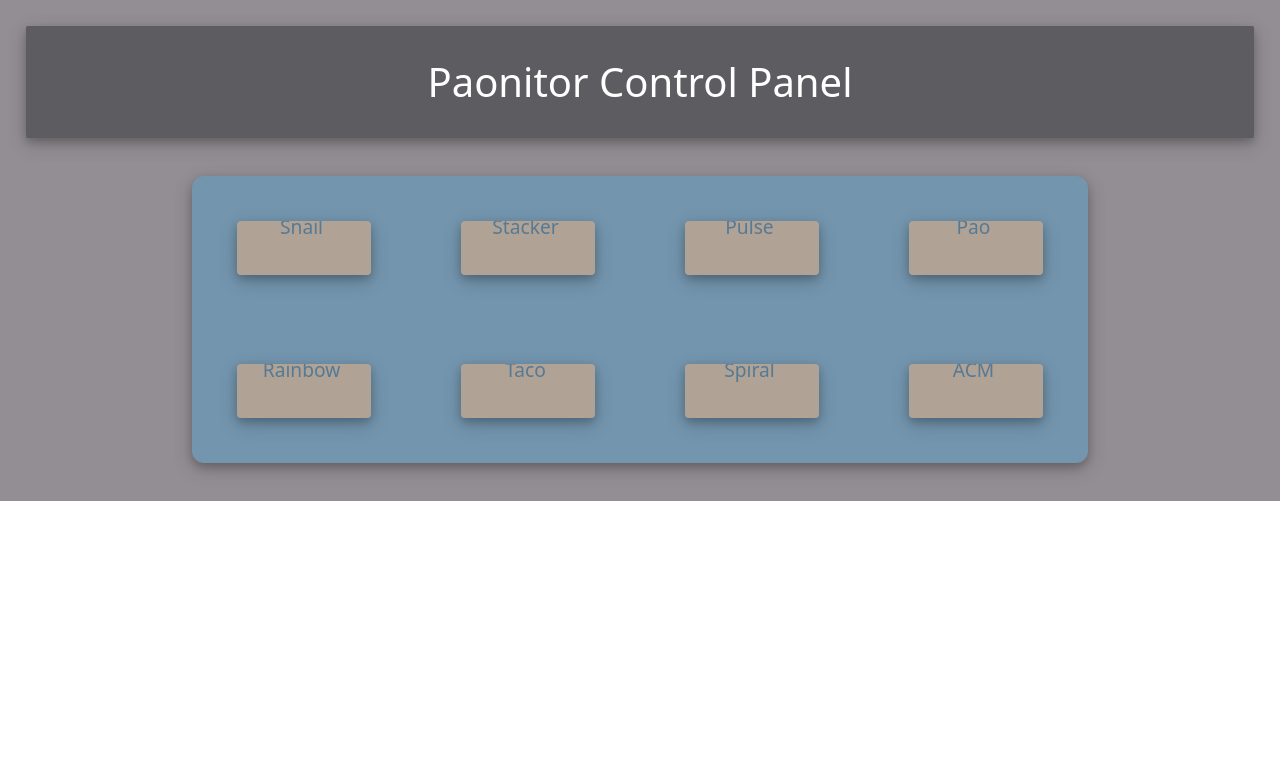
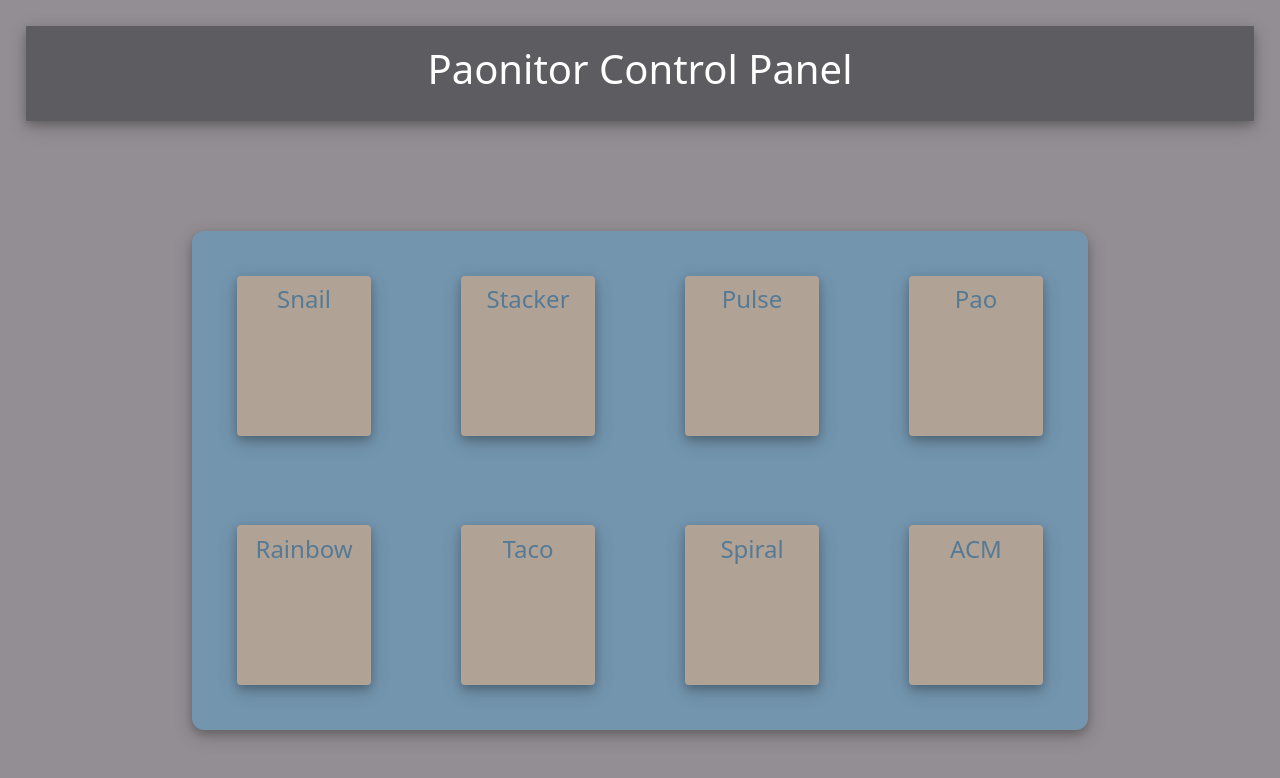
Before and after one commit to thomasgit227/paonitor, a React (Create React App) app in the folder client/: page / in a window 1280 px wide. Shown: the top 778 px of the page. Built offline with nearby package versions, Linux system fonts and the light colour scheme.

Commit message:
Front-end fixed

```diff
--- a/client/src/Components/HomePage/HomePage.css
+++ b/client/src/Components/HomePage/HomePage.css
@@ -1,6 +1,10 @@
 html, body {
     height: 100%;
     font-family: Verdana, sans-serif;
+}
+
+#root{
+    height: 100%;
 }
 
 .pageContainer{
@@ -18,26 +22,51 @@ html, body {
 .head{
     background-color: #5d5C61;
     width: 96%;
-    padding-top: 2rem;
-    padding-bottom: 2rem;
+    height: 15%;
+    min-height: 60px;
+    display: flex;
+    overflow: visible;
+    box-sizing: border-box;
+    text-align: center;
+    align-items: center;
+    justify-content: center;
+    align-content: center;
     margin: 2%;
+    margin-bottom: 5vh;
     border-radius: .05em;
     color: white;
     box-shadow: 0 4px 8px 0 rgba(0, 0, 0, 0.2), 0 6px 20px 0 rgba(0, 0, 0, 0.19);
 }
 
+div.head > h1 {
+    font-size: 250%  !important;
+    text-align: center;
+}
+
+.pageBody{
+    height: 100%;
+    width: 100%;
+    display: block;
+    align-items: center;
+    justify-content: center;
+    align-content: center;
+    text-align: center;
+    overflow: auto;
+}
+
 .buttonContainer{
     background-color: #7395AE;
-    height: 80%;
+    min-height: 60%;
+    height: auto;
+    margin: auto;
+    margin-top: 5vh;
+    margin-bottom: 5vh;
     width: 70%;
     display: flex;
     flex-flow: row wrap;
     align-items: center;
     justify-content: center;
     align-content: center;
-    margin-bottom: 3%;
-    margin-top: 1%;
-    overflow: auto;
     border-radius: .75em;
     box-shadow: 0 4px 8px 0 rgba(0, 0, 0, 0.2), 0 6px 20px 0 rgba(0, 0, 0, 0.19);
 }
--- a/client/src/Components/HomePage/HomePage.js
+++ b/client/src/Components/HomePage/HomePage.js
@@ -7,19 +7,24 @@ const Home = () => {
     return (
         <div class="pageContainer">
 
-            <h1 class="head">Paonitor Control Panel</h1>
+            <div class="head">
+                <h1>Paonitor Control Panel</h1>
+            </div>
 
-            <div class="buttonContainer">
-                <ProgramCard title="Snail" description="It's like Snake, but not"/>
-                <ProgramCard title="Stacker" description="Took too long to make"/>
-                <ProgramCard title="Pulse" description="Visuals"/>
-                <ProgramCard title="Pao" description="Kuo-Pao Yang"/>
-                <ProgramCard title="Rainbow" description="Double Rainbow: all the Way"/>
-                <ProgramCard title="Taco" description="Live Mas"/>
-                <ProgramCard title="Spiral" description="Square Spiral Pattern"/>
-                <ProgramCard title="ACM" description="Join Us or Else..."/>
+            <div class="pageBody">
+                <div class="buttonContainer">
+                    <ProgramCard title="Snail" description="It's like Snake, but not" />
+                    <ProgramCard title="Stacker" description="Took too long to make" />
+                    <ProgramCard title="Pulse" description="Visuals" />
+                    <ProgramCard title="Pao" description="Kuo-Pao Yang" />
+                    <ProgramCard title="Rainbow" description="Double Rainbow: all the Way" />
+                    <ProgramCard title="Taco" description="Live Mas" />
+                    <ProgramCard title="Spiral" description="Square Spiral Pattern" />
+                    <ProgramCard title="ACM" description="Join Us or Else..." />
+                </div>
+            </div>
 
-            </div>
+
         </div>
     );
 
--- a/client/src/Components/HomePage/ProgramCard.css
+++ b/client/src/Components/HomePage/ProgramCard.css
@@ -2,16 +2,15 @@
     background-color: #B1A296;
     cursor: pointer;
     width: 15%;
-    height: 30%;
+    height: 20vh;
+    min-width: 100px;
     margin-left: 5%;
     margin-right: 5%;
     margin-top: 5%;
     margin-bottom: 5%;
     display: flex;
     flex-direction: column;
-    flex-wrap: wrap;
     align-items: center;
-    justify-content: center;
     align-content: center;
     overflow: hidden;
     border-radius: .25em;
@@ -20,6 +19,7 @@
 
 .title {
     height: 35%;
+    min-height: 50px;
     display: flex;
     flex-direction: row;
     flex-wrap: wrap;
@@ -32,8 +32,7 @@
 }
 
 div.title > h4 {
-    font-size: 1.5vw !important;
-    line-height: 1vw !important;
+    font-size: 3vh;
     text-align: center;
 }
 
@@ -46,19 +45,16 @@ div.title > h4 {
 .description {
     visibility: hidden;
     background-color: #557A95;
-    height: 65%;
+    height: auto;
+    min-height: 65%;
     width: 100%;
-    padding: 1%;
+    padding: 3%;
     display: flex;
-    flex-direction: row;
-    flex-grow: 1;
-    flex-wrap: wrap;
     align-items: center;
     justify-content: center;
     align-content: center;
     text-align: center;
-    overflow: auto;
-    font-size: .75vw;
+    font-size: 1.9vh;
 }
 
 .containerElement:hover > div.description {
--- a/client/src/Components/HomePage/ProgramCard.js
+++ b/client/src/Components/HomePage/ProgramCard.js
@@ -21,7 +21,7 @@ const ProgramCard = ({ title, description }) => {
                 // foo() calls the function itself whereas foo passes the function to onClick
                 // () => uses an event wrapper to solve this
                 }
-                <h4>{title}&nbsp;</h4>
+                <h4>{title}</h4>
             </div>
 
             <div class="description">
```
